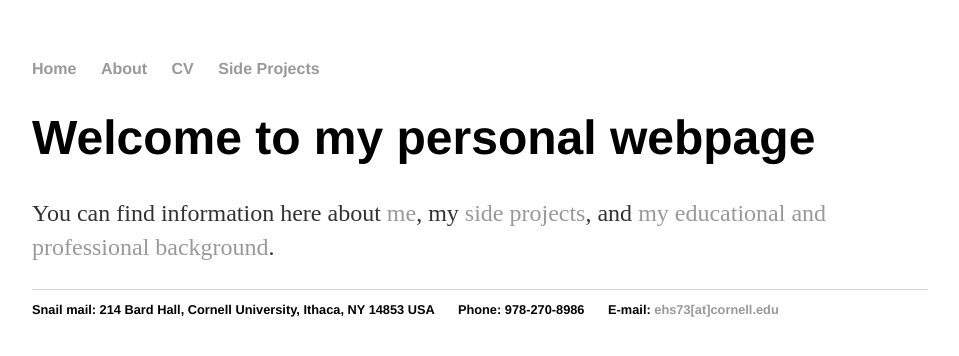
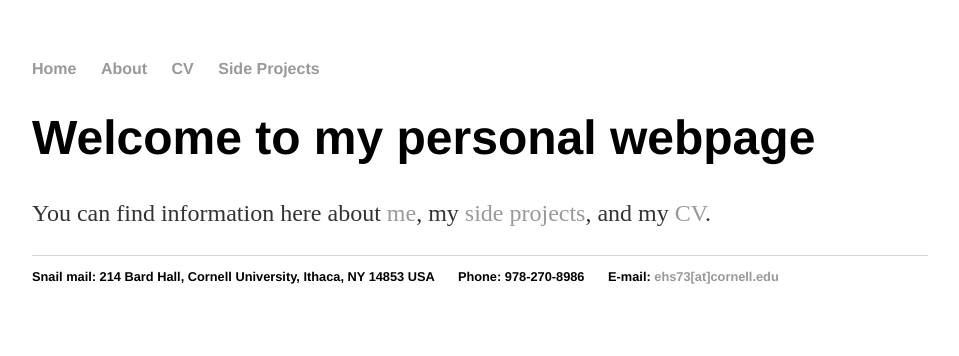
Before and after one commit to ehs73/ehs73.github.io, a Jekyll site: the page built from index.html, in a window 1280 px wide. Shown: the top 356 px of the page, without its empty margins (160-1119 px from the left). Built offline with Jekyll 4.4.1, drawn with Linux system fonts in a browser that asks for light colours.

Commit message:
Update index.html

```diff
--- a/index.html
+++ b/index.html
@@ -4,5 +4,5 @@ title: Eva H. Smith
 ---
 <div class="blurb">
 	<h1>Welcome to my personal webpage</h1>
-	<p>You can find information here about <a href="http://www.evahsmith.com/about">me</a>, my <a href="http://www.evahsmith.com/sideprojects">side projects</a>, and <a href="http://www.evahsmith.com/cv">my educational and professional background</a>.</p>
+	<p>You can find information here about <a href="http://www.evahsmith.com/about">me</a>, my <a href="http://www.evahsmith.com/sideprojects">side projects</a>, and my <a href="http://www.evahsmith.com/cv">CV</a>.</p>
 </div><!-- /.blurb -->
```
